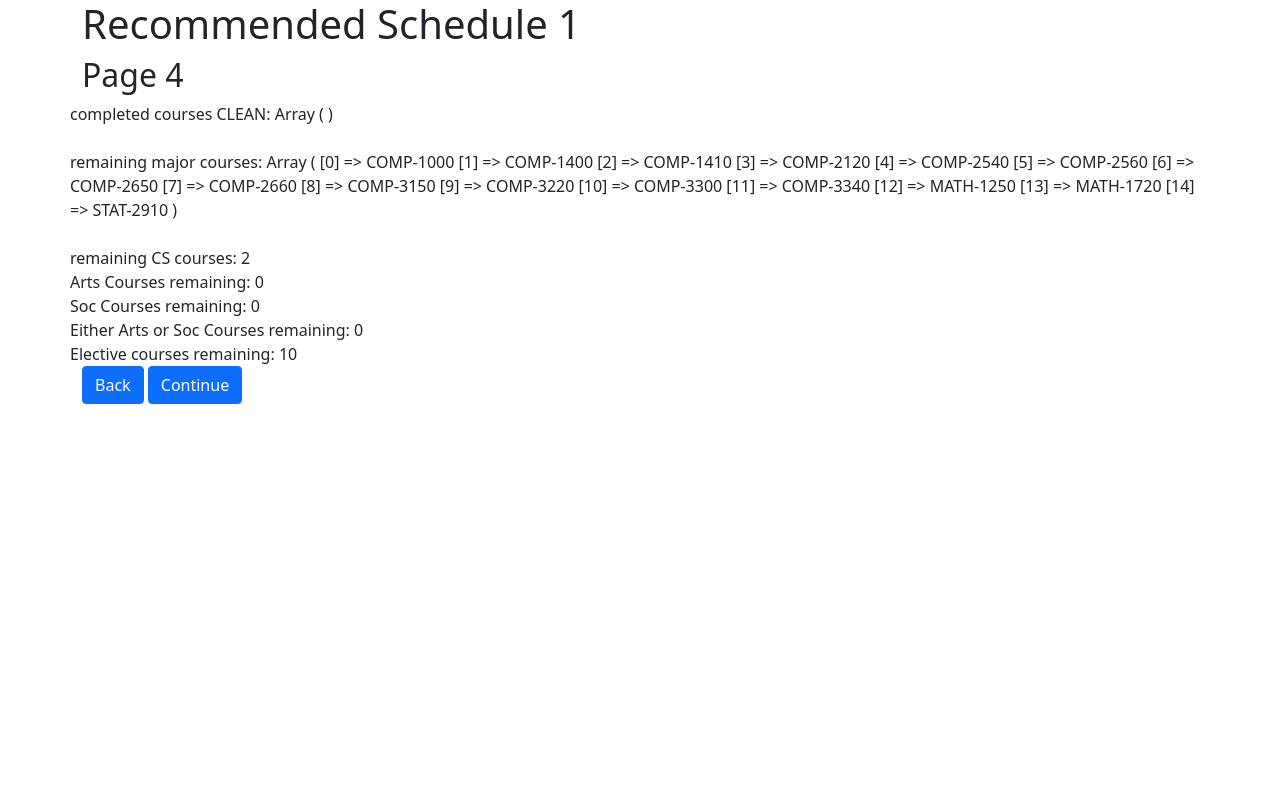
After one commit to sell50/Student-Self-Counselling, a PHP site: page /test4.php in a window 1280 px wide. The commit adds this page. Run offline with PHP 8.4, Linux system fonts and the light colour scheme; the visitor is signed in with stand-in values (Sample User, id 1); some libraries are stand-ins or nearby versions.

Commit message:
Add files via upload

```diff
--- /dev/null
+++ b/php/test4.php
@@ -0,0 +1,257 @@
+<?php
+session_start();
+include "env.php";
+//include "classes.php";
+
+ini_set('display_errors', 1);
+ini_set('display_startup_errors', 1);
+error_reporting(E_ALL);
+
+//create connection
+$conn = mysqli_connect();
+$mysqli = new mysqli($servername, $username, $password, $db_name);
+
+// Check connection
+if ($mysqli -> connect_errno) {
+  echo "Failed to connect to MySQL: " . $mysqli -> connect_error;
+  exit();
+}
+
+/*
+foreach($_POST as $key=>$value)
+{
+	echo "$key=$value" . " ";
+}*/
+
+$num_arts = $_SESSION["ArtsCourses"];
+$num_soc = $_SESSION["SocCourses"];
+$num_elec = $_SESSION["ElecCourses"];
+$program = $_SESSION["program"];
+$year = $_SESSION["year"];
+$term = $_SESSION["term"];
+$major_courses = $_SESSION["major_courses"];
+$remaining_major_courses = $_SESSION["major_courses"]; //copying the list of major courses so we can maintain the original list and edit this one
+$courses_this_year = $_SESSION["courses_this_year"];
+$incomplete_count = 1;
+$complete_count = 0;
+$major_id = $_SESSION["major_id"];
+$completedCourses = array(); //This array represents the list of courses the user has completed, and we will be removing elements from this list as the courses are used to satisfy requirements
+$completedCoursesClean = array(); //This array is the same as completedCourses but we will keep this array unmodified for situations where we need to know all the courses we have completed
+
+function get_prereqs($mysqli, $coursecode){ //have to pass $mysqli as an argument because we are using a global variable within a local scope
+	if($numReqs = $mysqli -> query("SELECT num_requirements FROM course_requirements WHERE course_id = " . $coursecode)){
+		$row = $numReqs -> fetch_row();
+		if($reqsList = $mysqli -> query("SELECT * FROM ".$row[0]."_requirements WHERE course_id = " . $coursecode)){
+			$reqsRow = $reqsList -> fetch_row();
+			array_shift($reqsRow); //pop first element in the array (this value is the course id of the course we are getting the requirements of)
+			//print_r($reqsRow);
+
+			return $reqsRow;
+
+		}
+		else{ //return -1 if course has no prerequisites
+			return -1;
+		}
+
+	}
+	else{
+		echo "query failed: " . $mysqli->error;
+	}
+}
+
+class Major1{
+
+	private $num_courses = 30;
+	private $num_electives = 11;
+	private $total_ArtsSoc_courses = 2;
+	private $min_Arts_courses = 1;
+	private $min_Soc_courses = 1;
+	private $compsci_courses = 2;
+
+	public function get_num_courses(){
+		return $this -> num_courses;
+	}
+
+	public $major_courses = array("COMP-1000", "COMP-1400", "COMP-1410", "COMP-2120", "COMP-2540", "COMP-2560", "COMP-2650", "COMP-2660", "COMP-3150", "COMP-3220", "COMP-3300", "COMP-3340", "MATH-1250", "MATH-1720", "STAT-2910");
+
+
+	public function substitute(string $value){
+		if($value == "MATH-1250"){
+			return "MATH-1260";
+		}
+		else if($value == "MATH-1720"){
+			return "MATH-1760";
+		}
+		else if($value == "COMP-3340"){
+			return "COMP-3670";
+		}
+		else{
+			return false;
+		}
+	}
+
+	public function requirement_major(array &$user_courses, array $major_courses){
+		foreach ($major_courses as $course){
+			if(in_array($course, $user_courses) || in_array($this->substitute($course), $user_courses)){ //check if user has completed a course within the list of major courses, or if they have completed its substitute
+																										//We must call $this->substitute to let the compiler know we are referring to the "substitute" function located in this class
+				$user_key = array_search($course, $user_courses); //remove course from array of completed courses and from list of major courses
+				unset($user_courses[$user_key]);
+				$user_courses=array_values($user_courses);
+				$major_key = array_search($course, $major_courses);
+				unset($major_courses[$major_key]);
+				$major_courses = array_values($major_courses);
+			}
+		}
+		return $major_courses; //we return the remaining major courses
+	}
+
+	public function requirement_cs(array &$user_courses){ //check for "additional computer science" requirements. For BCS (General) they are not limited by course level.
+		$viable=0;
+		foreach ($user_courses as $course){
+			$lettercode = explode("-", $course);
+			if($lettercode == "COMP" && !in_array($course, $major_courses)){ //check if a non-major course is a COMP course
+				$user_key = array_search($course, $user_courses);
+				unset($user_courses[$user_key]);
+				$user_courses = array_values($user_courses);
+				$viable++;
+			}
+		}
+		return ($this -> compsci_courses - $viable); //return number of additional CS courses we need
+	}
+
+	public function requirement_arts(int $num_Arts_courses){ //user still needs an arts course
+		return $this->min_Arts_courses - $num_Arts_courses;
+	}
+	public function requirement_soc(int $num_Soc_courses){ //user still needs a soc course
+		return $this -> min_Soc_courses - $num_Soc_courses;
+	}
+	public function requirement_ArtsOrSoc(int $num_Arts_courses, int $num_Soc_courses){ //user still needs X arts or soc courses
+		return $this -> total_ArtsSoc_courses - ($num_Arts_courses + $num_Soc_courses);
+	}
+
+	public function requirement_electives(array &$user_courses, $electives_completed){ //Take extra courses that were completed but don't account for any other requirement as extra electives
+		$count = 0;
+		foreach($user_courses as $course){
+			$user_key = array_search($course, $user_courses);
+			unset($user_courses[$user_key]);
+			$user_courses = array_values($user_courses);
+			$count++;
+		}
+		return $this -> num_electives - $electives_completed - $count;
+	}
+
+
+
+}
+
+
+?>
+
+<html lang="en">
+    <head>
+        <meta charset="utf-8">
+        <meta name="viewport" content="width=device-width, initial-scale=1">
+
+        <!-- Bootstrap CSS -->
+        <link href="https://cdn.jsdelivr.net/npm/bootstrap@5.1.3/dist/css/bootstrap.min.css" rel="stylesheet" integrity="sha384-1BmE4kWBq78iYhFldvKuhfTAU6auU8tT94WrHftjDbrCEXSU1oBoqyl2QvZ6jIW3" crossorigin="anonymous">
+
+
+        <title>Course Scheduler</title>
+        <meta name="description" content="Computer Science Course Scheduler.">
+        <meta name="author" content="Katerina Pace">
+
+        <link rel="stylesheet" href="../css/test.css">
+        <script src="../js/test.js"></script>
+    </head>
+    <body>
+        <div class="container">
+          <div class="row">
+			<h1>Recommended Schedule <?php echo $program ?></h1>
+            <h2>Page 4</h2>
+
+
+			<?php
+
+				//Create list of courses that were checkmarked as completed in the last page
+				for($i = 0; $i < ($_SESSION['incomplete_count']); $i++){
+					$temp = "completed_" . $major_courses[$i]; //check if completed checkbox was checked for each course
+
+					if(isset($_POST[$temp])){ //form data was submitted through POST method so we can get it through POST on this webpage
+						$completedCourses[] = $major_courses[$i]; //add the course to the list of completed courses
+					}
+				}
+				$completedCoursesClean = $completedCourses;
+
+				print_r("completed courses CLEAN: ");
+				print_r($completedCoursesClean);
+
+
+				echo "<br><br>";
+
+				$class = new Major1();
+				print_r("remaining major courses: ");
+				print_r($class -> requirement_major($completedCourses, $class -> major_courses));
+				echo "<br><br>";
+				print_r("remaining CS courses: ");
+				print_r($class -> requirement_cs($completedCourses));
+				echo "<br>";
+				print_r("Arts Courses remaining: ");
+				print_r($class -> requirement_arts($num_arts));
+				echo "<br>";
+				print_r("Soc Courses remaining: ");
+				print_r($class -> requirement_soc($num_soc));
+				echo "<br>";
+				print_r("Either Arts or Soc Courses remaining: ");
+				print_r($class -> requirement_ArtsOrSoc($num_arts, $num_soc));
+				echo "<br>";
+				print_r("Elective courses remaining: ");
+				print_r($class -> requirement_electives($completedCourses, $num_elec));
+				echo "<br>";
+
+				foreach ($completedCourses as $course){
+					$split = explode("-", $course);
+					echo "Prereqs of ". $course . " are: ";
+					print_r(get_prereqs($mysqli, $split[1]));
+				}
+
+				/*
+				if($getcourses = $mysqli -> query("SELECT course_code, name FROM courses WHERE id IN (SELECT course_id FROM major_requirements WHERE major_id = " . $major_id . ")")){
+					while($row = $getcourses -> fetch_row()){
+						if(!in_array($row[0], $completedCourses)){ //if the course is not complete, add to list of incompletes
+							$temp = "completed_" . $row[0]; //check if completed checkbox was checked for each course
+							if(isset($_POST[$temp])){ //form data was submitted through POST method so we can get it through POST on this webpage
+								$completedCourses[] = $row[0]; //add the course to the list of completed courses
+							}
+						}
+					}
+				}
+				*/
+
+				//print_r($remaining_major_courses);
+				//echo "<br><br>";
+				//print_r($completedCourses);
+
+				$num_completed_courses = count($completedCoursesClean);
+				$num_completed_courses += ($num_arts + $num_soc + $num_elec);
+				for($i = 0; $i<ceil((($class -> get_num_courses()) - $num_completed_courses)/5); $i++){
+
+				}
+
+
+			?>
+
+          </div>
+            <!--<button type="submit" class="btn btn-primary">Back</button>--><!--dont use?-->
+            <a class="btn btn-primary" href="test3.php" role="button">Back</a> <!--how to submit form data with link?-->
+            <!--<button type="submit" class="btn btn-primary">Continue</button>--><!--dont use?-->
+            <a class="btn btn-primary" href="test4.php" role="button">Continue</a> <!--how to submit form data with link?-->
+
+        </div>
+
+        <!-- Popper and Bootstrap JS -->
+        <script src="https://cdn.jsdelivr.net/npm/@popperjs/core@2.10.2/dist/umd/popper.min.js" integrity="sha384-7+zCNj/IqJ95wo16oMtfsKbZ9ccEh31eOz1HGyDuCQ6wgnyJNSYdrPa03rtR1zdB" crossorigin="anonymous"></script>
+        <script src="https://cdn.jsdelivr.net/npm/bootstrap@5.1.3/dist/js/bootstrap.min.js" integrity="sha384-QJHtvGhmr9XOIpI6YVutG+2QOK9T+ZnN4kzFN1RtK3zEFEIsxhlmWl5/YESvpZ13" crossorigin="anonymous"></script>
+
+		<?php $mysqli -> close(); ?>
+    </body>
+</html>
```
Also changed, not shown: php/classes.php (added, +100 -0 lines), php/test2.php (+9 -8 lines), php/test3.php (+34 -56 lines).
